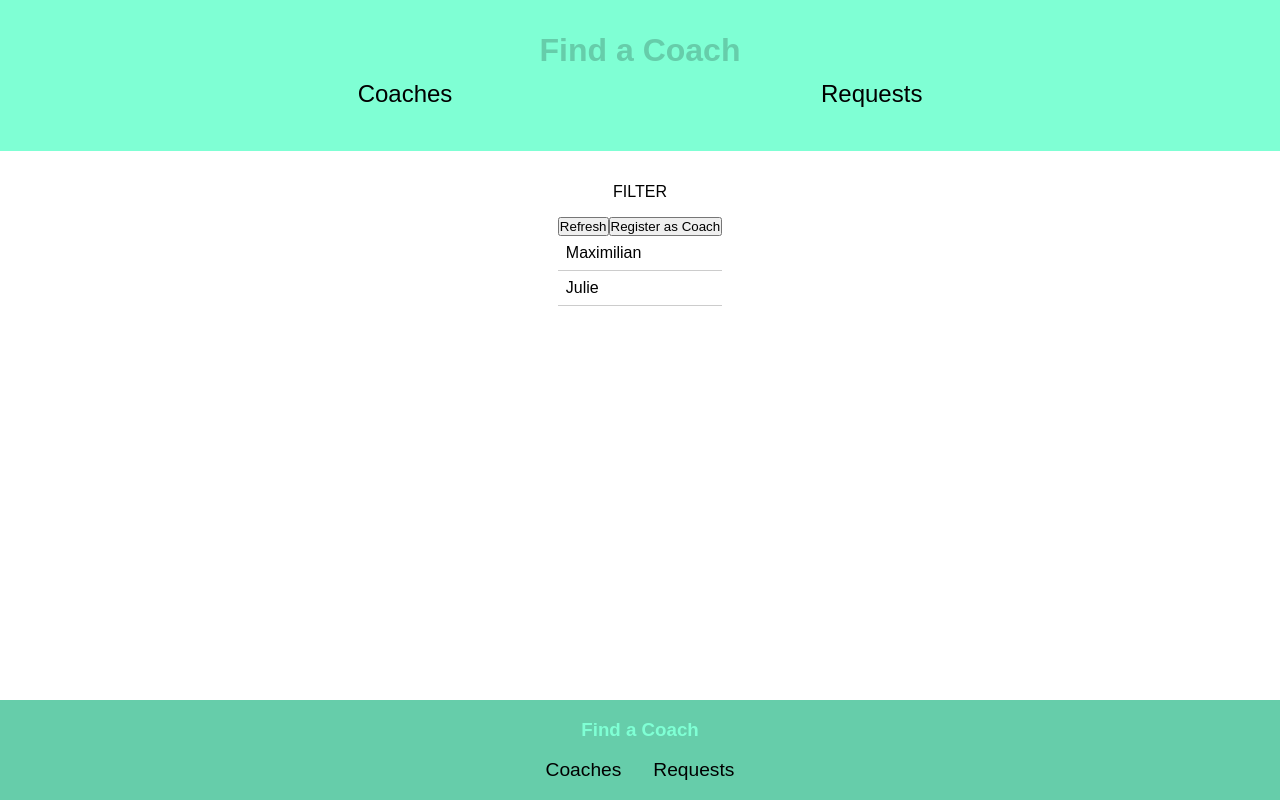
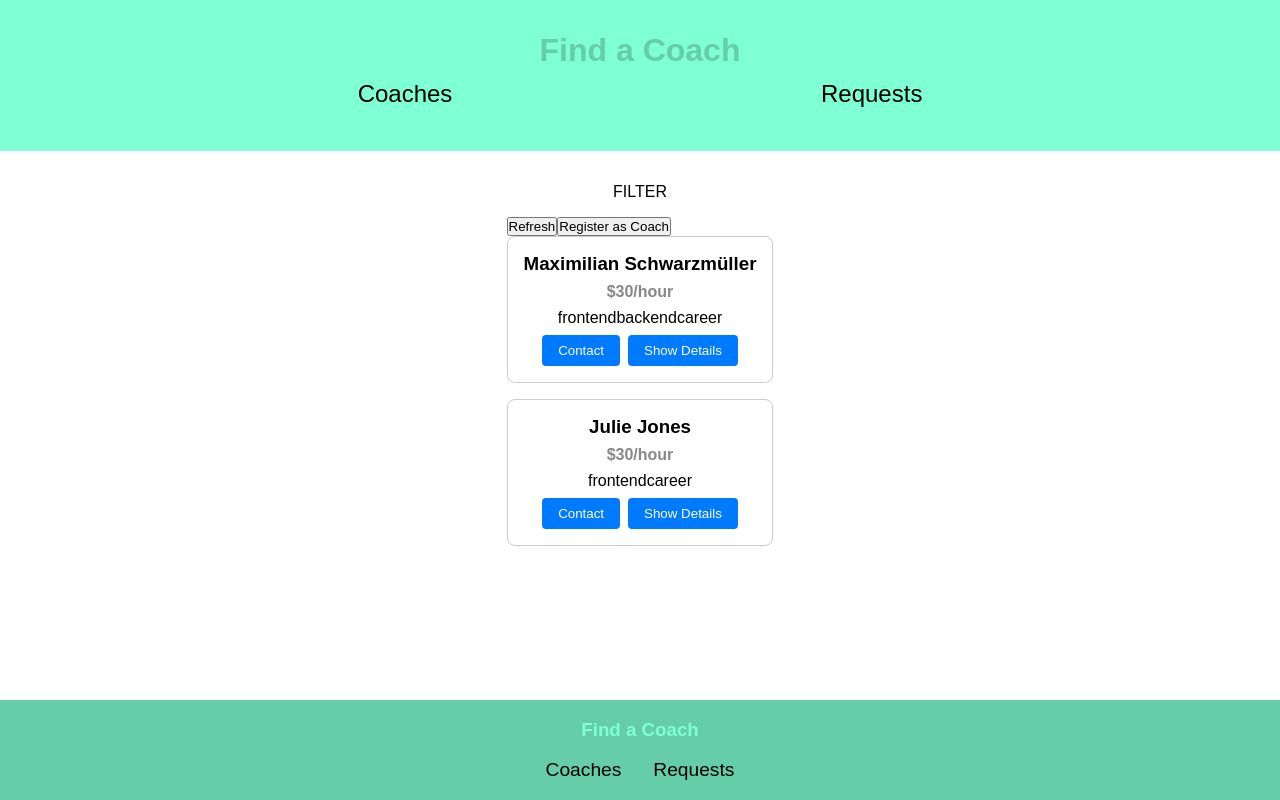
Before and after one commit to edgHD/find-a-coach, a Vue app: page /coaches in a window 1280 px wide. Built offline with nearby package versions, Linux system fonts and the light colour scheme.

Commit message:
Improved Coaches list with a new component and props use.

```diff
--- /dev/null
+++ b/src/components/coaches/CoachItem.vue
@@ -0,0 +1,76 @@
+<template>
+    <li>
+        <h3>{{ fullName }}</h3>
+        <h4>${{ rate }}/hour</h4>
+        <div>
+            <span v-for="area in areas" :key="area">{{ area }}</span>
+        </div>
+        <div class="actions">
+            <button @click="goToContactCoach">Contact</button>
+            <button @click="goToCoachDetails">Show Details</button>
+        </div>
+    </li>
+</template>
+
+<script>
+export default {
+    props: [
+        'id',
+        'firstName',
+        'lastName',
+        'areas',
+        'rate'
+    ],
+    computed: {
+        fullName() {
+            return `${this.firstName} ${this.lastName}`;
+        },
+        goToCoachDetails() {
+            return this.$routerLinkStore.routeTo(`coaches/${this.id}`);
+        },
+        goToContactCoach() {
+            return this.$routerLinkStore.routeTo(`coaches/${this.id}/contact`);
+        },
+    },
+}
+</script>
+
+<style scoped>
+
+li {
+    display: flex;
+    flex-direction: column;
+    align-items: center;
+    gap: 0.5rem;
+    padding: 1rem;
+    border: 1px solid #ccc;
+    border-radius: 8px;
+    margin-bottom: 1rem;
+    &:hover {
+        background-color: #f9f9f9;
+    }
+}
+h3 {
+    margin: 0;
+}
+h4 {
+    margin: 0;
+    color: #888;
+}
+.actions {
+    display: flex;
+    gap: 0.5rem;
+}
+button {
+    padding: 0.5rem 1rem;
+    border: none;
+    border-radius: 4px;
+    background-color: #007bff;
+    color: white;
+    cursor: pointer;
+    &:hover {
+        background-color: #0056b3;
+    }
+}
+
+</style>
--- a/src/pages/coaches/TheCoaches.vue
+++ b/src/pages/coaches/TheCoaches.vue
@@ -9,7 +9,8 @@
                 <button class="register-coach" @click="$routerLinkStore.routeTo('register')">Register as Coach</button>
             </div>
             <ul v-if="hasCoaches" class="coaches-list">
-                <li v-for="coach in coachesStore.coaches" :key="coach.id"> {{ coach.firstName }}</li>
+                <CoachItem v-for="coach in coachesList" :key="coach.id" :id="coach.id" :firstName="coach.firstName"
+                    :lastName="coach.lastName" :areas="coach.areas" :rate="coach.hourlyRate" />
             </ul>
             <p v-else>No coaches found.</p>
         </section>
@@ -18,10 +19,17 @@
 <script>
 import { mapStores } from 'pinia';
 import { useCoachesStore } from '@/stores/coachesStore';
+import CoachItem from '@/components/coaches/CoachItem.vue';
 
 export default {
+    components: {
+        CoachItem,
+    },
     computed: {
         ...mapStores(useCoachesStore),
+        coachesList() {
+            return this.coachesStore.coachesList;
+        },
         hasCoaches() {
             return this.coachesStore.hasCoaches;
         },
@@ -45,15 +53,5 @@ export default {
     padding: 0;
     margin: 0;
     width: 100%;
-
-    & li {
-        padding: 0.5rem;
-        border-bottom: 1px solid #ccc;
-        user-select: none;
-
-        &:hover {
-            background-color: #f0f0f0;
-        }
-    }
 }
 </style>
```
